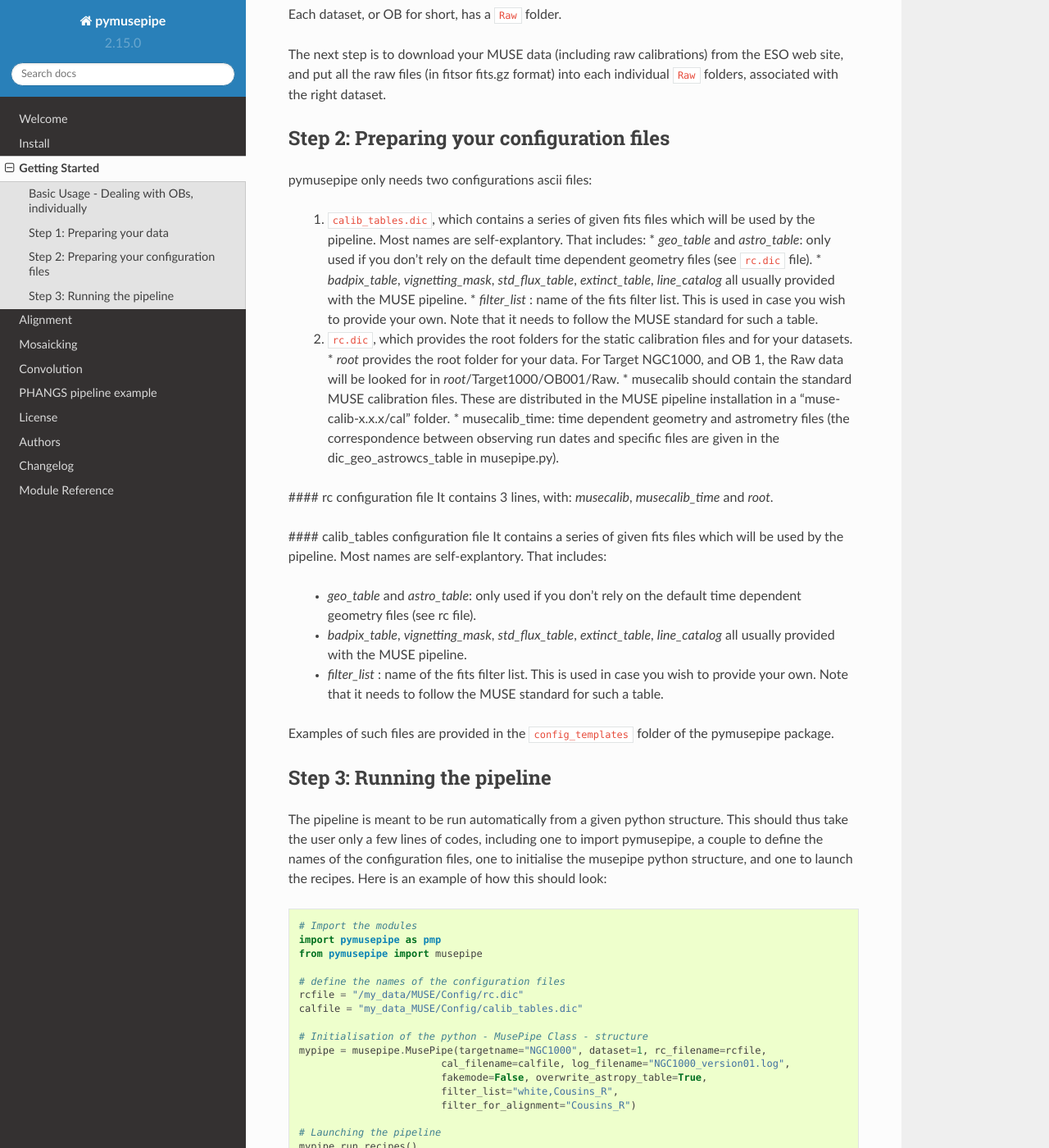
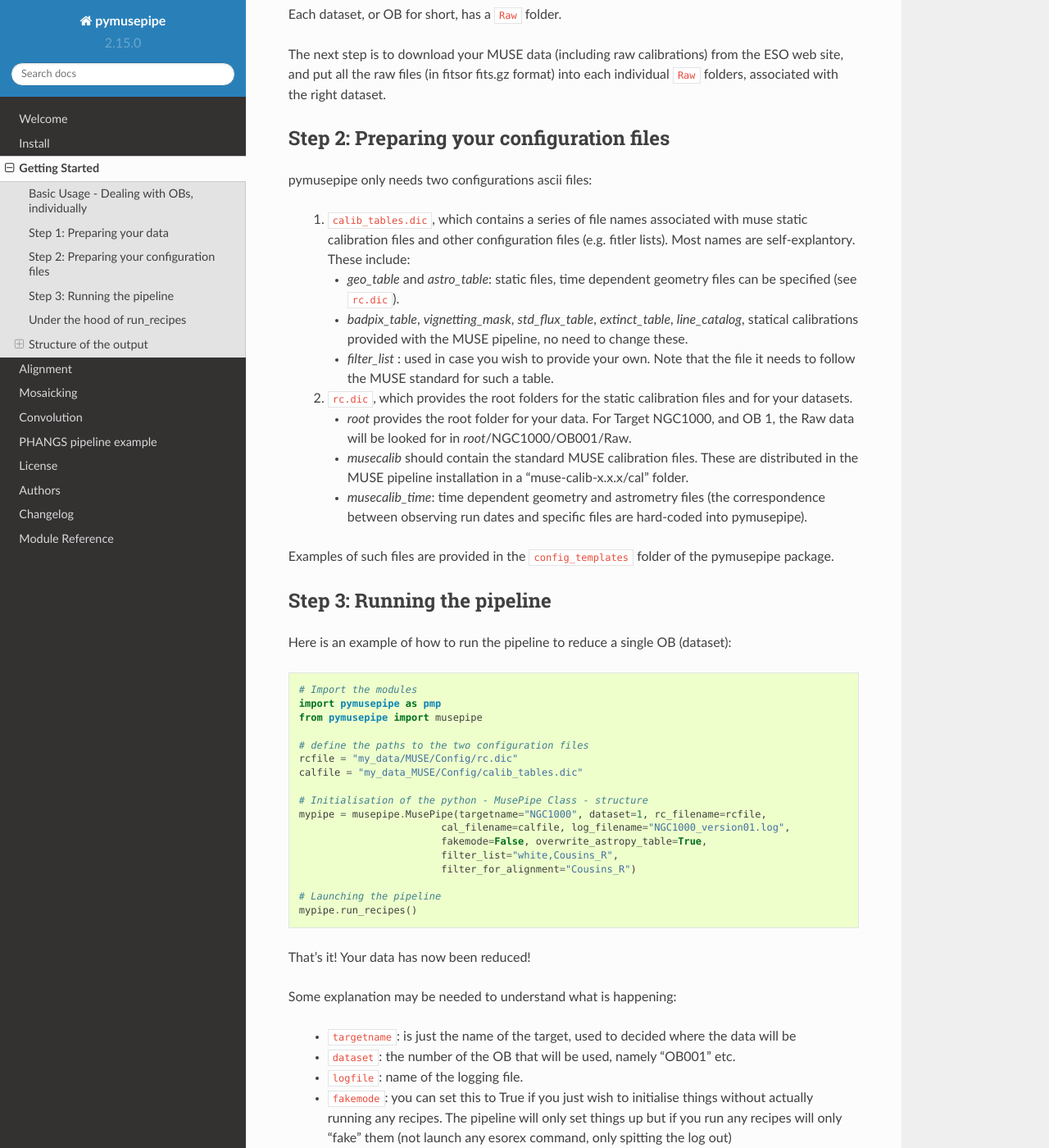
Before and after one commit to emsellem/pymusepipe, a Sphinx documentation site: the page built from docs/getting_started.rst, in a window 1280 px wide and 1400 px high, scrolled down 1011 px. Shown: the whole window at 82% size. Built offline with Sphinx 7.4.7 and the Read the Docs theme 2.0.0, drawn with Linux system fonts in a browser that asks for light colours; some of the changed text lies outside the part shown.

Commit message:
keep working on getting started docu2

````diff
--- a/docs/getting_started.rst
+++ b/docs/getting_started.rst
@@ -46,40 +46,31 @@
 
 pymusepipe only needs two configurations ascii files:
 
-   #. ``calib_tables.dic``, which contains a series of given fits files which will be used by the pipeline. Most names are self-explantory. That includes:
-      * *geo_table* and *astro_table*: only used if you don't rely on the default time dependent geometry files (see ``rc.dic`` file).
-      * *badpix_table*, *vignetting_mask*, *std_flux_table*, *extinct_table*, *line_catalog* all usually provided with the MUSE pipeline.
-      * *filter_list* : name of the fits filter list. This is used in case you wish to provide your own. Note that it needs to follow the MUSE standard for such a table.
+   #. ``calib_tables.dic``, which contains a series of file names associated with muse static calibration files and other configuration files (e.g. fitler lists). Most names are self-explantory. These include:
+
+      * *geo_table* and *astro_table*: static files, time dependent geometry files can be specified (see ``rc.dic``).
+      * *badpix_table*, *vignetting_mask*, *std_flux_table*, *extinct_table*, *line_catalog*, statical calibrations provided with the MUSE pipeline, no need to change these.
+      * *filter_list* : used in case you wish to provide your own. Note that the file it needs to follow the MUSE standard for such a table.
+
    #. ``rc.dic``, which provides the root folders for the static calibration files and for your datasets.
-      * *root* provides the root folder for your data. For Target NGC1000, and OB 1, the Raw data will be looked for in *root*/Target1000/OB001/Raw.
-      * musecalib should contain the standard MUSE calibration files. These are distributed in the MUSE pipeline installation in a "muse-calib-x.x.x/cal" folder.
-      * musecalib_time: time dependent geometry and astrometry files (the correspondence between observing run dates and specific files are given in the dic_geo_astrowcs_table in musepipe.py).
 
-#### rc configuration file
-It contains 3 lines, with: *musecalib*, *musecalib_time* and *root*.
-
-
-
-#### calib_tables configuration file
-It contains a series of given fits files which will be used by the pipeline. Most names are self-explantory. That includes:
-   * *geo_table* and *astro_table*: only used if you don't rely on the default time dependent geometry files (see rc file).
-   * *badpix_table*, *vignetting_mask*, *std_flux_table*, *extinct_table*, *line_catalog* all usually provided with the MUSE pipeline.
-   * *filter_list* : name of the fits filter list. This is used in case you wish to provide your own. Note that it needs to follow the MUSE standard for such a table.
+      * *root* provides the root folder for your data. For Target NGC1000, and OB 1, the Raw data will be looked for in *root*/NGC1000/OB001/Raw.
+      * *musecalib* should contain the standard MUSE calibration files. These are distributed in the MUSE pipeline installation in a "muse-calib-x.x.x/cal" folder.
+      * *musecalib_time*: time dependent geometry and astrometry files (the correspondence between observing run dates and specific files are hard-coded into pymusepipe).
 
 Examples of such files are provided in the ``config_templates`` folder of the pymusepipe package.
 
 Step 3: Running the pipeline
 """"""""""""""""""""""""""""""""""""""""""""""
 
-The pipeline is meant to be run automatically from a given python  structure. This should thus take the user only a few lines of codes, including one to import pymusepipe, a couple to define the names of the configuration files, one to initialise the musepipe python structure,
-and one to launch the recipes. Here is an example of how this should look::
+Here is an example of how to run the pipeline to reduce a single OB (dataset)::
 
    # Import the modules
    import pymusepipe as pmp
    from pymusepipe import musepipe
 
-   # define the names of the configuration files
-   rcfile = "/my_data/MUSE/Config/rc.dic"
+   # define the paths to the two configuration files
+   rcfile = "my_data/MUSE/Config/rc.dic"
    calfile = "my_data_MUSE/Config/calib_tables.dic"
 
    # Initialisation of the python - MusePipe Class - structure
@@ -98,7 +89,7 @@
 
    * ``targetname``: is just the name of the target, used to decided where the data will be
    * ``dataset``: the number of the OB that will be used, namely "OB001" etc.
-   * ``logfile``: name of the logging file. This logfile is actually a shell-like file which can be used to re-run the pipeline one step at a time. Two more files will also be created, namely <logfile_name>.out and <logfile_name>.err which will contain the full output of the commands, and the error messages (stdout, stderr, respectively).
+   * ``logfile``: name of the logging file.
    * ``fakemode``: you can set this to True if you just wish to initialise things without actually running any recipes. The pipeline will only set things up but if you run any recipes will only "fake" them (not launch any esorex command, only spitting the log out)
    * ``filter_list``: list of filter names to use to reconstruct images when building up cubes. This should be part of the filter_list fits table provided (see ``calib_tables`` config file).
    * ``filter_for_alignment``: specific filter name used for alignment between exposures.
@@ -110,5 +101,70 @@
    * ``overwrite_astropy_table``: by default this is False. If True, new runs will rewrite the Astropy output tables.
    * ``time_astrometry```: by default it is False, meaning the pipeline will try to detect a GEOMETRY and ASTROMETRY Files delivered with the Rawfiles by ESO. If set to True, it will use the time dependent astro/geo files provided by the GTO Team but you would need to make these available on your system.Hence I would recommend to keep the default (False).
 
+Under the hood of run_recipes
+""""""""""""""""""""""""""""""""""""""""""""""
 
+``run_recipes()`` launches a default set of functions listed below::
+
+   # generate the master bias using the muse_bias esorex recipe
+   mypipe.run_bias()
+   # generate the master flat using the muse_flat esorex recipe
+   mypipe.run_flat()
+   # generate the wavelength calibration using the muse_wavecal esorex recipe
+   mypipe.run_wave()
+   # generate the lsf using the muse_lsf esorex recipe
+   mypipe.run_lsf()
+   # generate the illumination correction using the muse_lsf esorex recipe
+   mypipe.run_twilight(illum=True)
+   # process individual exposures to remove the instrumental signature usign the muse_scibasic
+   # esorex recipes. It runs on both the object, standard star and sky exposures
+   mypipe.run_scibasic_all(illum=True)
+   # generates the response function using the standard star observations and the muse_standard
+   # esorex recipe
+   mypipe.run_standard()
+   # uses the sky exposures to generate a sky spectrum
+   mypipe.run_sky(fraction=0.8)
+   # runs the esosex muse_scipost recipe individually on each object exposures generating
+   # a datacubes and image in the requested filter for each exposure.
+   # These images are then used for aligment.
+   mypipe.run_prep_align()
+   # runs the muse_exp_align recipe to generate an OFFSET_TABLE files containing the astrometric
+   # shifts between individual exposures. Pymusepipe provides more refined options for this
+   mypipe.run_align_bydataset()
+   # ??
+   mypipe.run_align_bygroup()
+   # generates the final aligned datacubes for individual exposures using muse_scipost
+   mypipe.run_scipost_perexpo()
+   # generates the sky datacube
+   mypipe.run_scipost_sky()
+   # merge exposures in the final datacube
+   mypipe.combine_dataset()
+
+Individual pipeline stages can be (re)run by calling any of the individual functions above. The order is important, as in any data reduction process
+
+
+Structure of the output
 """"""""""""""""""""""""""""""""""""""""""""""
+
+Folders
+^^^^^^^^^^^^^^^^^^^^^^^^^^^
+The structure of the output is driven by a set of folder names described in :py:func:`pymusepipe.init_musepipe` in a few dictionaries (:py:func:`dic_input_folders`, :py:func:`dic_folders`, :py:func:`dic_folders_target`). You can in principle change the names of the folders themselves, although it is not advised.
+
+The pipeline will create the folder structure automatically, checking whether the folders exist or not.
+
+Log files
+^^^^^^^^^^^^^^^^^^^^^^^^^^^
+Two basic log files are produced: one is the Esorex output which will be stored in the "Esorex_log" folder. The other one will be in the "Log" folder with the name provided at start: that one is like a shell script which can be used to rerun things directly via the command line. In the "Log" folder, there will also be, for each log file, a file ".out" and one with ".err" extensions, respectively including all the stdout and stderr messages. This may be useful to trace details in the data reduction and problems.
+
+Astropy Tables
+^^^^^^^^^^^^^^^^^^^^^^^^^^^
+Each recipe will trigger the creation of a astropy Table.
+These are stored under "Astro_Tables". You can use these to monitor which files have been processed or used.
+
+Sof files
+^^^^^^^^^^^^^^^^^^^^^^^^^^^
+Sof files are saved under the "Sof" directory for each esorex recipes used in the pipeline. These are useful to see exactly which files are processed by each esorex recipe.
+
+Python structure
+^^^^^^^^^^^^^^^^^^^^^^^^^^^
+Most of the information you may need is actually stored in the python :py:class:`pymusepipe.musepipe.MusePipe` class structure. More details to come.
--- a/docs/welcome.rst
+++ b/docs/welcome.rst
@@ -17,7 +17,7 @@
 .. attention::
    Please do not forget to cite Emsellem et al. (`2022 <https://ui.adsabs.harvard.edu/abs/2022A%26A...659A.191E/abstract/>`_)
    and the MUSE data reduction pipeline paper (Weilbacher et al. `2019 <https://ui.adsabs.harvard.edu/abs/2020A%26A...641A..28W/abstract>`_) if you make use of pymusepipe in your work. In particular, we suggest you add the following text (or equivalent) to the data reduction section of your work.
-   |
+
    *The dataset was reduced using recipes the MUSE data processing pipeline software (Weilbacher et al. 2019). All recipes were executed with ESOREX commands, wrapped around using the dedicated python package pymusepipe (Emsellem et al. 2022).*
 
 GitHub Repository
````
Also changed, not shown: 13 other files.
